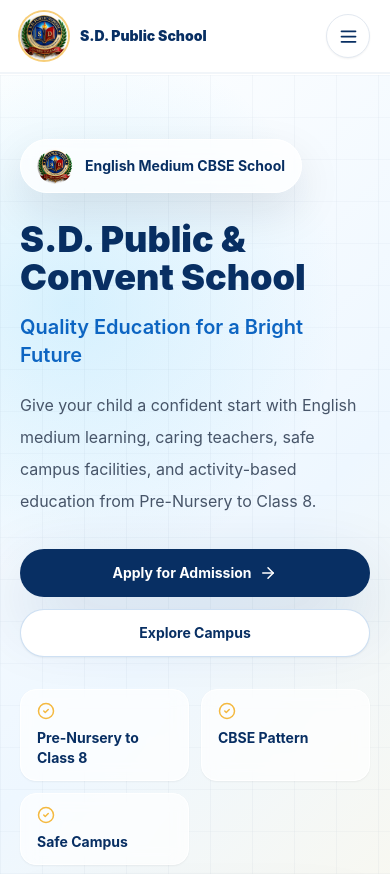
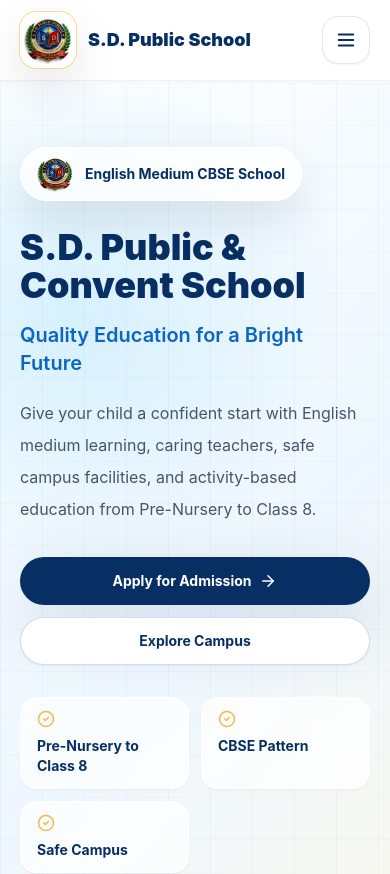
Before and after one commit to akashrajput2433/School-Website, a React (Vite) app: page / in a window 390 px wide. Shown: the top 874 px of the page. Built offline with nearby package versions, Linux system fonts and the light colour scheme.

Commit message:
Polish premium UI and administration details

```diff
--- a/src/components/Header.jsx
+++ b/src/components/Header.jsx
@@ -15,21 +15,19 @@
       const documentHeight =
         document.documentElement.scrollHeight - window.innerHeight;
 
-      setIsScrolled(scrollTop > 8);
+      setIsScrolled(scrollTop > 10);
       setScrollProgress(
         documentHeight > 0 ? Math.min((scrollTop / documentHeight) * 100, 100) : 0
       );
 
-      const availableSections = existingNavItems
+      const currentSection = existingNavItems
         .map((item) => ({ ...item, node: document.querySelector(item.href) }))
-        .filter((item) => item.node);
-
-      const currentSection = availableSections
+        .filter((item) => item.node)
         .map((item) => ({
           href: item.href,
           top: item.node.getBoundingClientRect().top
         }))
-        .filter((item) => item.top <= 150)
+        .filter((item) => item.top <= 170)
         .sort((a, b) => b.top - a.top)[0];
 
       if (currentSection) {
@@ -56,25 +54,47 @@
 
   const renderNavLink = (item, isMobile = false) => {
     const isActive = activeHref === item.href;
-    const baseClass = isMobile
-      ? "flex items-center justify-between rounded-2xl px-4 py-3 text-sm font-bold transition"
-      : "rounded-full px-3 py-2 text-[13px] font-bold transition";
-    const stateClass = isActive
+
+    if (isMobile) {
+      return (
+        <a
+          key={item.href}
+          href={item.href}
+          onClick={() => setIsOpen(false)}
+          className={`flex min-h-12 items-center justify-between rounded-2xl px-4 text-sm font-black transition ${
+            isActive
               ? "bg-school-navy text-white shadow-soft"
-      : "text-slate-700 hover:bg-school-mist hover:text-school-navy";
+              : "bg-white text-slate-700 hover:bg-school-mist hover:text-school-navy"
+          }`}
+          aria-current={isActive ? "page" : undefined}
+        >
+          {item.label}
+          <span
+            className={`h-2 w-2 rounded-full ${
+              isActive ? "bg-school-gold" : "bg-slate-200"
+            }`}
+          />
+        </a>
+      );
+    }
 
     return (
       <a
         key={item.href}
         href={item.href}
-        onClick={() => setIsOpen(false)}
-        className={`${baseClass} ${stateClass}`}
+        className={`group relative inline-flex min-h-10 items-center rounded-full px-4 text-sm font-black transition ${
+          isActive
+            ? "bg-school-navy text-white shadow-soft"
+            : "text-slate-700 hover:bg-white hover:text-school-navy hover:shadow-sm"
+        }`}
         aria-current={isActive ? "page" : undefined}
       >
         {item.label}
-        {isMobile && isActive ? (
-          <span className="h-2 w-2 rounded-full bg-school-gold" />
-        ) : null}
+        <span
+          className={`absolute inset-x-4 -bottom-1 h-0.5 rounded-full transition ${
+            isActive ? "bg-school-gold opacity-100" : "bg-school-gold opacity-0"
+          }`}
+        />
       </a>
     );
   };
@@ -83,17 +103,17 @@
     <header
       className={`sticky top-0 z-50 border-b transition duration-300 ${
         isScrolled
-          ? "border-slate-200/70 bg-white/[0.94] shadow-soft backdrop-blur-xl"
-          : "border-white/40 bg-white/[0.88] backdrop-blur-xl"
+          ? "border-slate-200/80 bg-white/[0.96] shadow-soft backdrop-blur-xl"
+          : "border-white/60 bg-white/[0.92] backdrop-blur-xl"
       }`}
     >
       <div className="hidden bg-school-navy text-white lg:block">
         <div className="mx-auto flex max-w-7xl items-center justify-between gap-6 px-8 py-2 text-xs font-semibold lg:px-10">
-          <p className="flex items-center gap-2 text-blue-100">
-            <MapPin size={14} className="text-school-gold" />
-            {school.address}
+          <p className="flex min-w-0 items-center gap-2 text-blue-100">
+            <MapPin size={14} className="shrink-0 text-school-gold" />
+            <span className="truncate">{school.address}</span>
           </p>
-          <div className="flex items-center gap-5">
+          <div className="flex shrink-0 items-center gap-4">
             <a
               href={`tel:${school.phone[0]}`}
               className="flex items-center gap-2 text-blue-100 transition hover:text-school-gold"
@@ -101,72 +121,83 @@
               <PhoneCall size={14} />
               {school.phone[0]}
             </a>
-            <span className="rounded-full bg-school-gold px-3 py-1 font-black text-school-navy">
+            <span className="rounded-full bg-school-gold px-3 py-1 font-black text-school-navy shadow-sm">
               Admissions 2026-27 Open
             </span>
           </div>
         </div>
       </div>
 
-      <nav className="mx-auto flex max-w-7xl items-center justify-between px-5 py-3 sm:px-8 lg:px-10">
+      <div className="mx-auto flex max-w-7xl items-center justify-between gap-5 px-5 py-3 sm:px-8 lg:px-10">
         <a
           href="#home"
           className="flex min-w-0 items-center gap-3"
           aria-label={school.name}
           onClick={() => setIsOpen(false)}
         >
+          <span className="grid h-14 w-14 shrink-0 place-items-center rounded-2xl bg-white p-1 shadow-soft ring-1 ring-school-gold/50">
             <img
               src={school.logo}
               alt={`${school.name} logo`}
-            className="h-12 w-12 shrink-0 rounded-full object-cover ring-2 ring-school-gold/70"
+              className="h-full w-full rounded-xl object-cover"
             />
+          </span>
           <span className="min-w-0 leading-tight">
-            <span className="block truncate text-sm font-black text-school-navy sm:text-base">
+            <span className="block truncate text-lg font-black text-school-navy">
               {school.shortName}
             </span>
-            <span className="hidden text-xs font-semibold text-slate-500 sm:block">
+            <span className="hidden max-w-[260px] truncate text-xs font-bold text-slate-500 sm:block">
               {school.tagline}
             </span>
           </span>
         </a>
 
-        <div className="hidden items-center gap-1 xl:flex">
-          {existingNavItems.map((item) => renderNavLink(item))}
-        </div>
-
-        <div className="flex items-center gap-2">
+        <div className="hidden items-center gap-3 lg:flex">
+          <a
+            href={`tel:${school.phone[0]}`}
+            className="hidden min-h-12 items-center gap-2 rounded-full border border-school-blue/15 bg-white px-5 text-sm font-black text-school-navy shadow-sm transition hover:-translate-y-0.5 hover:border-school-gold hover:shadow-soft xl:inline-flex"
+          >
+            <PhoneCall size={17} />
+            {school.phone[0]}
+          </a>
           <a
             href="#contact"
-            className="hidden rounded-full bg-school-navy px-5 py-3 text-sm font-bold text-white shadow-soft transition hover:-translate-y-0.5 hover:bg-school-blue lg:inline-flex"
+            className="inline-flex min-h-12 items-center rounded-full bg-school-navy px-6 text-sm font-black text-white shadow-premium transition hover:-translate-y-0.5 hover:bg-school-blue"
           >
             Admission Enquiry
           </a>
+        </div>
 
         <button
           type="button"
-            className="inline-flex h-11 w-11 items-center justify-center rounded-full border border-slate-200 bg-white text-school-navy shadow-sm transition hover:border-school-gold hover:bg-school-mist xl:hidden"
+          className="inline-flex h-12 w-12 items-center justify-center rounded-2xl border border-slate-200 bg-white text-school-navy shadow-sm transition hover:border-school-gold hover:bg-school-mist lg:hidden"
           aria-label={isOpen ? "Close navigation menu" : "Open navigation menu"}
           aria-expanded={isOpen}
           onClick={() => setIsOpen((current) => !current)}
         >
-            {isOpen ? <X size={21} /> : <Menu size={21} />}
+          {isOpen ? <X size={22} /> : <Menu size={22} />}
         </button>
       </div>
-      </nav>
+
+      <div className="hidden border-t border-slate-100/80 bg-school-mist/70 lg:block">
+        <div className="mx-auto flex max-w-7xl items-center gap-2 overflow-x-auto px-8 py-2 lg:px-10">
+          {existingNavItems.map((item) => renderNavLink(item))}
+        </div>
+      </div>
 
       {isOpen ? (
-        <div className="fixed inset-x-0 top-[73px] z-40 border-t border-slate-100 bg-white/[0.96] px-5 py-5 shadow-premium backdrop-blur-xl lg:top-[105px] xl:hidden">
-          <div className="mx-auto grid max-h-[calc(100vh-120px)] max-w-7xl gap-5 overflow-y-auto">
+        <div className="fixed inset-x-0 top-[79px] z-40 border-t border-slate-100 bg-white/[0.98] px-5 py-5 shadow-premium backdrop-blur-xl lg:hidden">
+          <div className="mx-auto grid max-h-[calc(100vh-100px)] max-w-7xl gap-5 overflow-y-auto">
             <div className="grid gap-2 sm:grid-cols-2">
               {existingNavItems.map((item) => renderNavLink(item, true))}
             </div>
-            <div className="rounded-3xl bg-school-navy p-5 text-white">
+            <div className="rounded-3xl bg-school-navy p-5 text-white shadow-premium">
               <p className="text-xs font-bold uppercase tracking-[0.18em] text-school-gold">
                 Admission Helpdesk
               </p>
               <p className="mt-2 text-lg font-black">Session 2026-27 is open</p>
-              <div className="mt-4 grid gap-2 sm:grid-cols-3">
-                {school.phone.map((phone) => (
+              <div className="mt-4 grid gap-2 sm:grid-cols-2">
+                {school.phone.slice(0, 4).map((phone) => (
                   <a
                     key={phone}
                     href={`tel:${phone}`}
--- a/src/data/siteData.js
+++ b/src/data/siteData.js
@@ -10,7 +10,7 @@
     udiseCode: "09434102720",
     affiliationNo: "PRA09431331507",
     academicSession: "2025-26",
-    phone: ["9691984011", "9451341263", "9794341445", "8707858651"],
+    phone: ["9451341263", "9691984011", "9794341445", "9936274879", "9519239371"],
     email: "sdpublicschoolhalamai@gmail.com",
     logo: "/assets/school/logo-web.png",
     publicInfo: [
@@ -154,21 +154,38 @@
     },
     staff: [
       {
-        name: "Principal",
-        designation: "Academic Leadership",
-        qualification: "School Administration & Teaching Guidance",
+        name: "Aditya Kumar Yadav",
+        designation: "Director",
+        qualification: "School Leadership & Administration",
+        phone: "",
         image: "/assets/school/faculty-male.png"
       },
       {
-        name: "Primary Teachers Team",
-        designation: "L.K.G. to Class 5",
-        qualification: "Child-centered classroom teaching",
-        image: "/assets/school/faculty-female.png"
+        name: "Arvind Kumar Yadav",
+        designation: "Principal & Manager",
+        qualification: "Academic Leadership & School Management",
+        phone: "9451341263",
+        image: "/assets/school/faculty-male.png"
       },
       {
-        name: "Middle School Faculty",
-        designation: "Class 6 to 8",
-        qualification: "Subject-wise academic support",
+        name: "Manish Yadav",
+        designation: "Sr. Clerk",
+        qualification: "School Office & Records",
+        phone: "9794341445",
+        image: "/assets/school/faculty-male.png"
+      },
+      {
+        name: "Sudhir Yadav",
+        designation: "Jr. Clerk",
+        qualification: "Office Support & Assistance",
+        phone: "9936274879",
+        image: "/assets/school/faculty-male.png"
+      },
+      {
+        name: "Sanjay Kumar Yadav",
+        designation: "Office Contact",
+        qualification: "Admissions & General Enquiry Support",
+        phone: "9519239371, 9691984011",
         image: "/assets/school/faculty-male.png"
       }
     ],
--- a/src/styles.css
+++ b/src/styles.css
@@ -13,13 +13,15 @@
 }
 
 html {
-  scroll-padding-top: 88px;
+  scroll-padding-top: 150px;
 }
 
 body {
   margin: 0;
   min-width: 320px;
-  background: #ffffff;
+  background:
+    radial-gradient(circle at top left, rgba(56, 189, 248, 0.08), transparent 34rem),
+    linear-gradient(180deg, #ffffff 0%, #f8fbff 100%);
   text-rendering: optimizeLegibility;
 }
 
@@ -49,3 +51,14 @@
   outline: 3px solid rgba(244, 185, 64, 0.85);
   outline-offset: 4px;
 }
+
+input,
+textarea {
+  background: #ffffff;
+}
+
+@media (max-width: 1023px) {
+  html {
+    scroll-padding-top: 92px;
+  }
+}
```
Also changed, not shown: src/pages/HomePage.jsx (+7 -7 lines), src/pages/StepFourSections.jsx (+41 -28 lines). Lines whose indentation alone changed are shown as unchanged.
